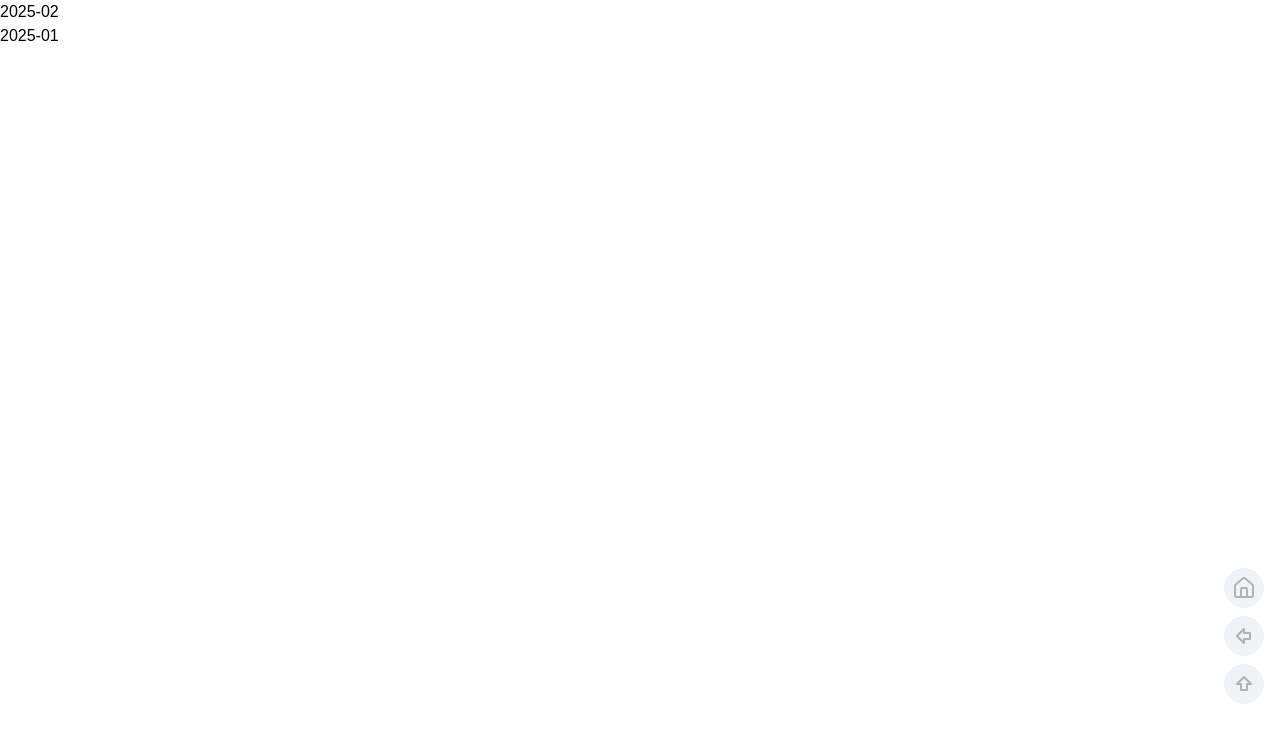
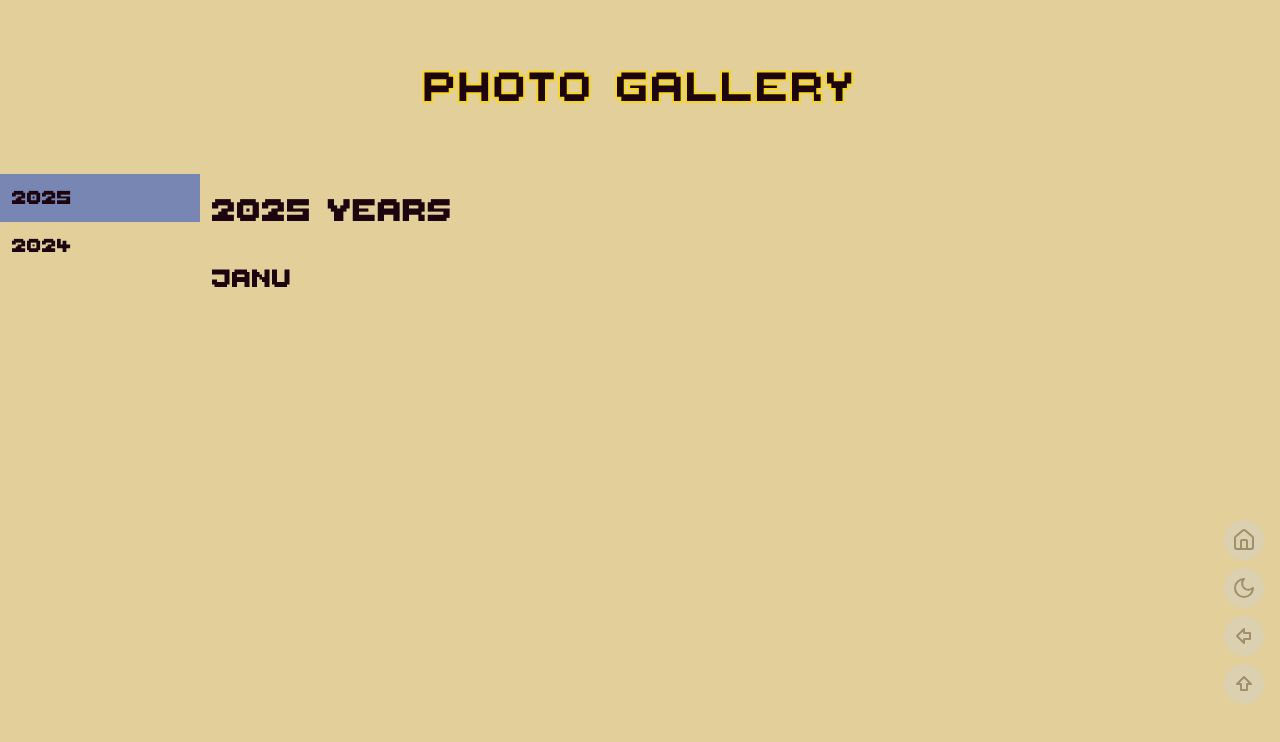
Before and after one commit to GrayFrost/zzhwhd, a Next.js app: page /photo-gallery in a window 1280 px wide. Shown: the top 742 px of the page. Built offline with nearby package versions, Linux system fonts and the light colour scheme.

Commit message:
feat: pixel font

```diff
--- a/app/photo-gallery/page.tsx
+++ b/app/photo-gallery/page.tsx
@@ -1,8 +1,67 @@
+"use client";
+
+import { useState, useMemo } from "react";
+import localFont from "next/font/local";
+import dayjs from "dayjs";
+import { twMerge } from "tailwind-merge";
+import { motion } from "framer-motion";
+
+// Fonts from https://www.dafont.com/thaleahfat.font
+const pixelFont = localFont({ src: "../../public/fonts/ThaleahFat.ttf" });
+
 export default function Page() {
+  const [currentYear, setCurrentYear] = useState(dayjs().year());
+
+  const years = useMemo(() => {
+    const arr = [];
+    const oldestYear = 2024;
+    const latestYear = dayjs().year();
+    for (let i = latestYear; i >= oldestYear; i--) {
+      arr.push(i);
+    }
+    return arr;
+  }, []);
+
   return (
-    <div>
-      <h2>2025-02</h2>
-      <h2>2025-01</h2>
+    <div
+      className={`${pixelFont.className} bg-[#E2CF9A] dark:bg-[#1c050f] text-[#1c050f] dark:text-white w-full min-h-screen`}
+    >
+      <div className="w-full h-[174px] flex items-center justify-center text-[70px] stroke-color">
+        Photo Gallery
+      </div>
+      <div className="flex sticky top-0">
+        <div className="w-[200px] flex-shrink-0">
+          {years.map((year) => {
+            return (
+              <motion.div
+                key={year}
+                initial={{ opacity: 0, scale: 0.9 }}
+                animate={{
+                  opacity: 1,
+                  scale: 1,
+                  backgroundColor:
+                    currentYear === year ? "#7886B4" : "transparent",
+                }}
+                transition={{ duration: 0.3, type: "spring" }}
+                className={twMerge(
+                  "w-full h-12 flex items-center justify-start px-3 text-[30px] cursor-pointer"
+                )}
+                onClick={() => setCurrentYear(year)}
+                whileHover={{ scale: 1.02 }}
+                whileTap={{ scale: 0.98 }}
+                layout
+              >
+                {year}
+              </motion.div>
+            );
+          })}
+        </div>
+        <div className="flex-1 ml-3">
+          <h2 className="text-[50px]">2025 Years</h2>
+          <h3 className="text-[40px]"> </h3>
+          <h3 className="text-[40px]"> janu </h3>
+        </div>
+      </div>
     </div>
-  )
+  );
 }
--- a/components/bottom-operations.tsx
+++ b/components/bottom-operations.tsx
@@ -1,11 +1,13 @@
 "use client";
 
 import { usePathname, useRouter } from "next/navigation";
-import { House, ArrowBigLeft, ArrowBigUp } from "lucide-react";
+import { House, ArrowBigLeft, ArrowBigUp, Sun, Moon } from "lucide-react";
 import Link from "next/link";
+import { useTheme } from "next-themes";
 export default function BottomOperations() {
   const pathname = usePathname();
   const router = useRouter();
+  const { theme, setTheme } = useTheme();
   const onBack = () => {
     router.back();
   };
@@ -24,6 +26,25 @@ export default function BottomOperations() {
         <Link href="/" className={iconWrapClass}>
           <House />
         </Link>
+        <div className={iconWrapClass}>
+          {theme === "dark" ? (
+            <div
+              onClick={() => {
+                setTheme("light");
+              }}
+            >
+              <Sun />
+            </div>
+          ) : (
+            <div
+              onClick={() => {
+                setTheme("dark");
+              }}
+            >
+              <Moon />
+            </div>
+          )}
+        </div>
         <div className={iconWrapClass} onClick={onBack}>
           <ArrowBigLeft />
         </div>
--- a/package.json
+++ b/package.json
@@ -18,6 +18,7 @@
     "framer-motion": "^11.18.2",
     "gray-matter": "^4.0.3",
     "lucide-react": "^0.475.0",
+    "motion": "^12.4.11",
     "next": "15.1.6",
     "next-mdx-remote": "^5.0.0",
     "next-themes": "^0.4.4",
--- a/styles/globals.css
+++ b/styles/globals.css
@@ -14,3 +14,13 @@ body {
   /* box-shadow: .4em .4em .8em #99b5d2, -.4em -.4em .8em #fff; */
   /* border-radius: .5rem; */
 }
+
+.stroke-color {
+  -webkit-text-stroke: 2px #f7d621;
+  -webkit-text-fill-color: #1c050f;
+}
+
+html.dark .stroke-color {
+  -webkit-text-stroke: 2px #f7d621;
+  -webkit-text-fill-color: white;
+}
```
Also changed, not shown: public/fonts/ThaleahFat.ttf (added), 1 other file (tests, documents, lock files or other folders).
